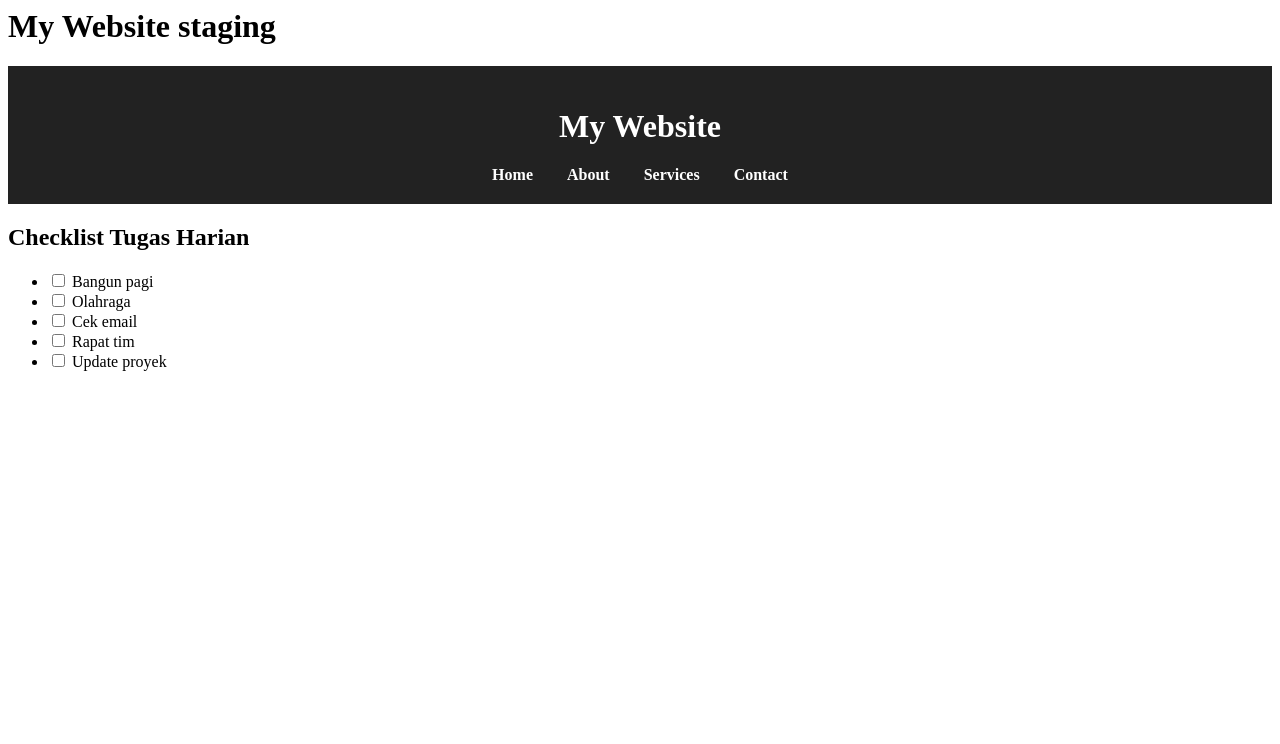
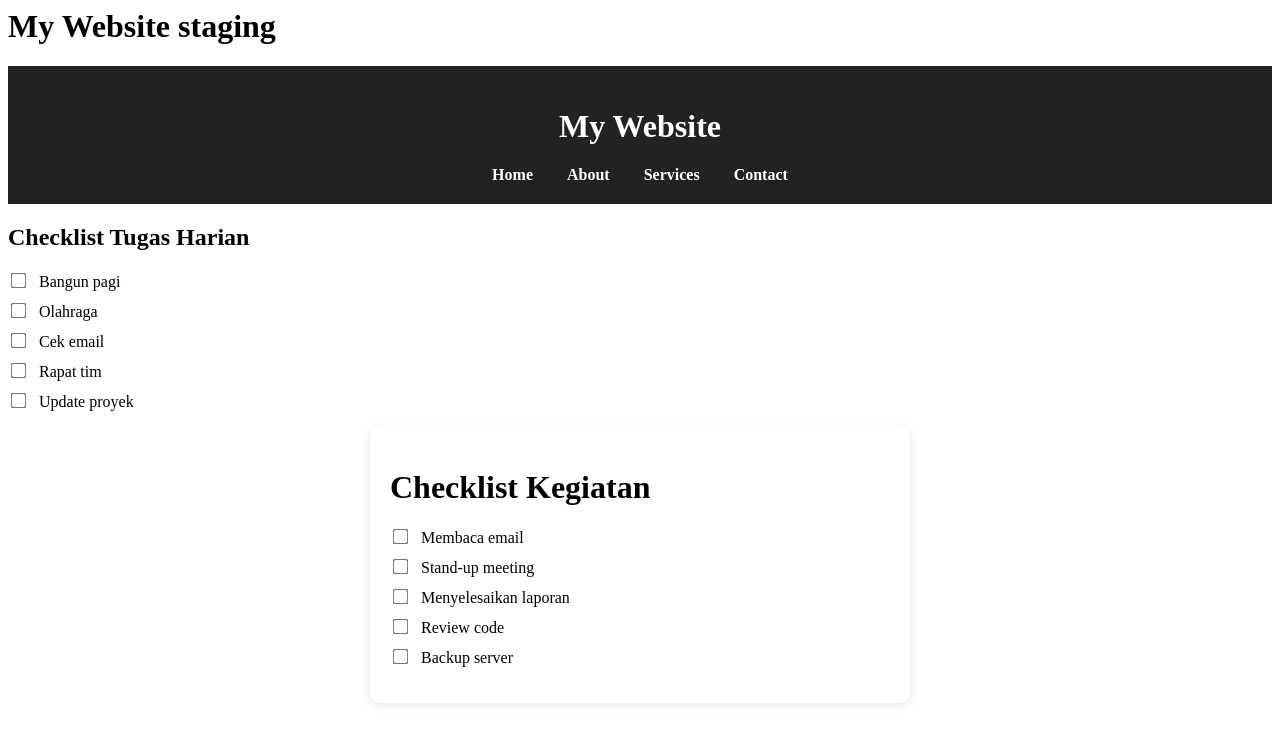
Before and after one commit to dimaz7474/belajar-niomic, a plain HTML site: page header.html in a window 1280 px wide. Drawn offline with Linux system fonts and the light colour scheme.

Commit message:
tambahkan checlist di header.html

```diff
--- a/header.html
+++ b/header.html
@@ -23,6 +23,28 @@
         nav a:hover {
             text-decoration: underline;
         }
+          .checklist {
+      max-width: 500px;
+      margin: 0 auto;
+      background: white;
+      padding: 20px;
+      border-radius: 10px;
+      box-shadow: 0 2px 10px rgba(0,0,0,0.1);
+    }
+    ul {
+      list-style: none;
+      padding: 0;
+    }
+    li {
+      margin: 10px 0;
+    }
+    input[type="checkbox"] {
+      transform: scale(1.2);
+      margin-right: 10px;
+    }
+    label {
+      cursor: pointer;
+    }
     </style>
 </head>
 <body>
@@ -55,5 +77,26 @@
       <label><input type="checkbox"> Update proyek</label>
     </li>
   </ul>
+ <div class="checklist">
+    <h1>Checklist Kegiatan</h1>
+    <ul>
+      <li>
+        <label><input type="checkbox"> Membaca email</label>
+      </li>
+      <li>
+        <label><input type="checkbox"> Stand-up meeting</label>
+      </li>
+      <li>
+        <label><input type="checkbox"> Menyelesaikan laporan</label>
+      </li>
+      <li>
+        <label><input type="checkbox"> Review code</label>
+      </li>
+      <li>
+        <label><input type="checkbox"> Backup server</label>
+      </li>
+    </ul>
+  </div>
+
 </body>
 </html>
```
